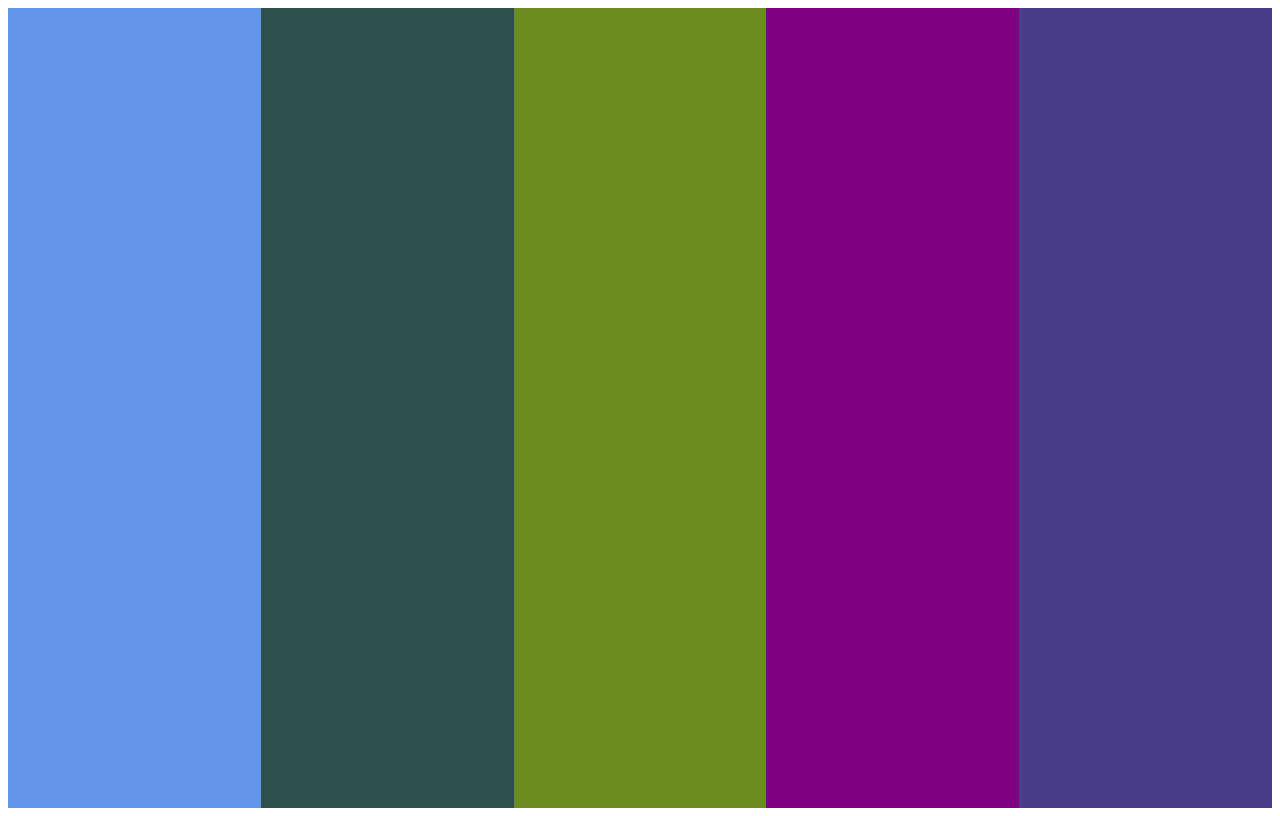
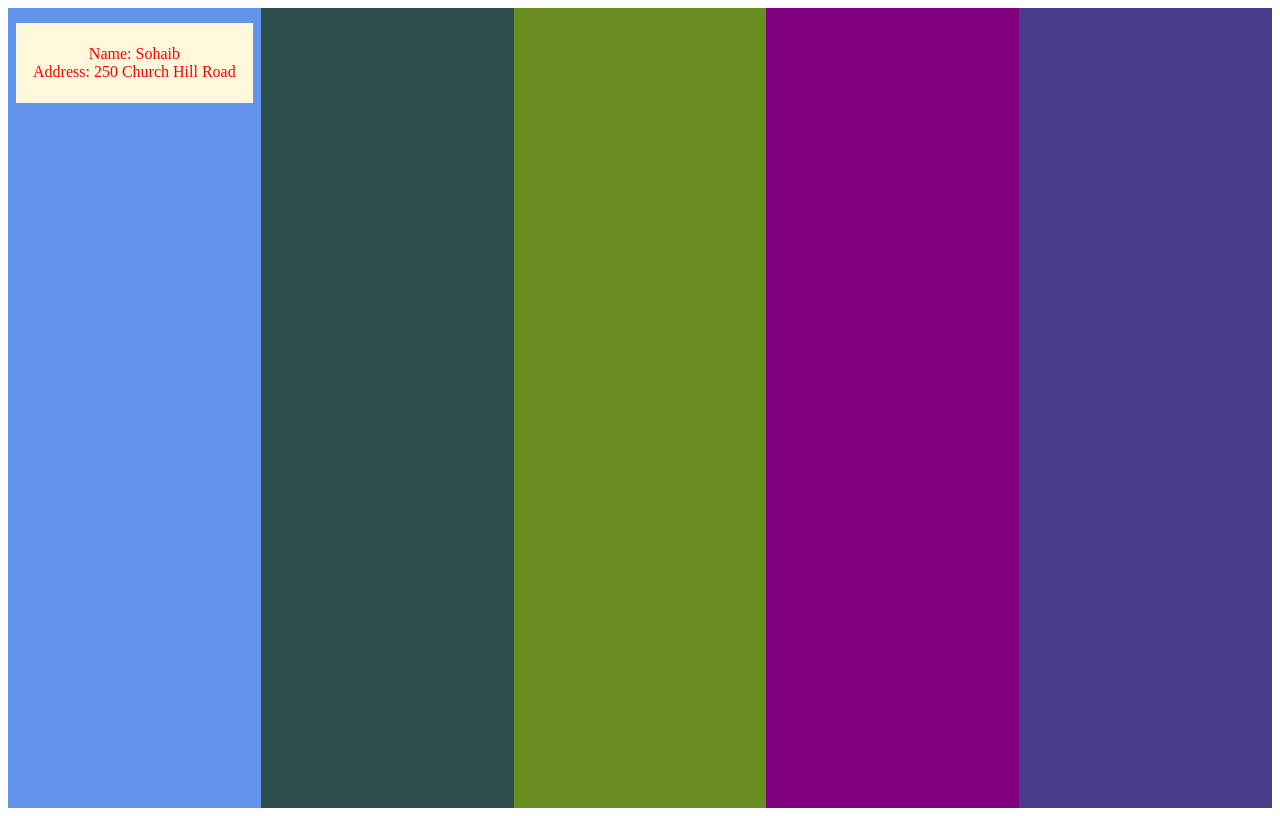
Before and after one commit to sohaibmh/task-board, a React (Create React App) app: page / in a window 1280 px wide. Built offline with nearby package versions, Linux system fonts and the light colour scheme; the HTML template or start-up script is replaced by a standard one.

Commit message:
added basic structure

```diff
--- a/src/App.css
+++ b/src/App.css
@@ -14,6 +14,8 @@
   background-color: cornflowerblue;
   height: 100vh;
   width: 20%;
+  display: flex;
+  justify-content: center;
 }
 
 .board-2 {
@@ -39,3 +41,14 @@
   height: 100vh;
   width: 20%;
 }
+
+.card-1 {
+  background-color: cornsilk;
+  height: 10vh;
+  width: 94%;
+  margin-top: 6%;
+  color: red;
+  display: flex;
+  align-items: center;
+  justify-content: center;
+}
--- a/src/App.js
+++ b/src/App.js
@@ -5,7 +5,13 @@ function App() {
   return (
     <div className="mainContainer">
       <div className="boardsContainer">
-        <div className="board-1"></div>
+        <div className="board-1">
+          <div className="card-1" draggable>
+            Name: Sohaib
+            <br />
+            Address: 250 Church Hill Road
+          </div>
+        </div>
         <div className="board-2"></div>
         <div className="board-3"></div>
         <div className="board-4"></div>
```
